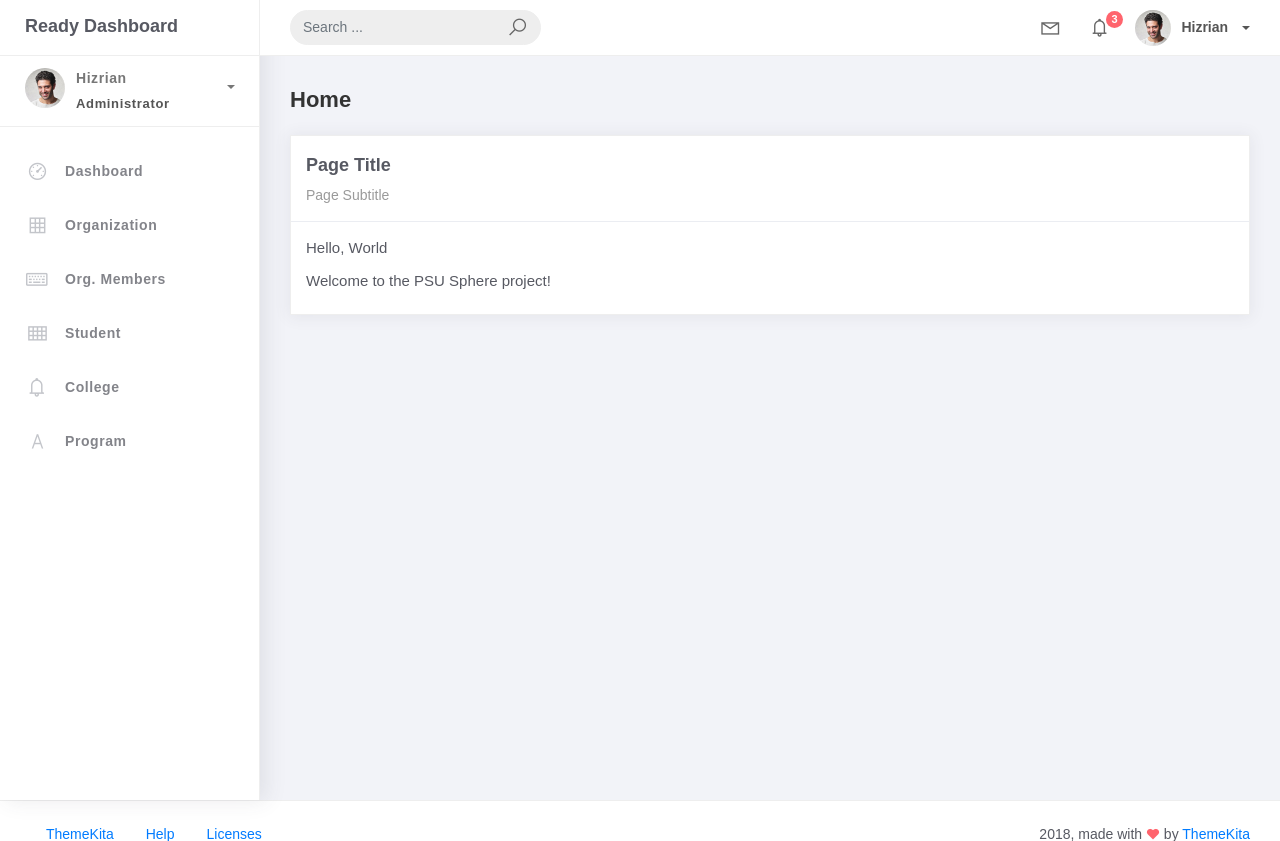
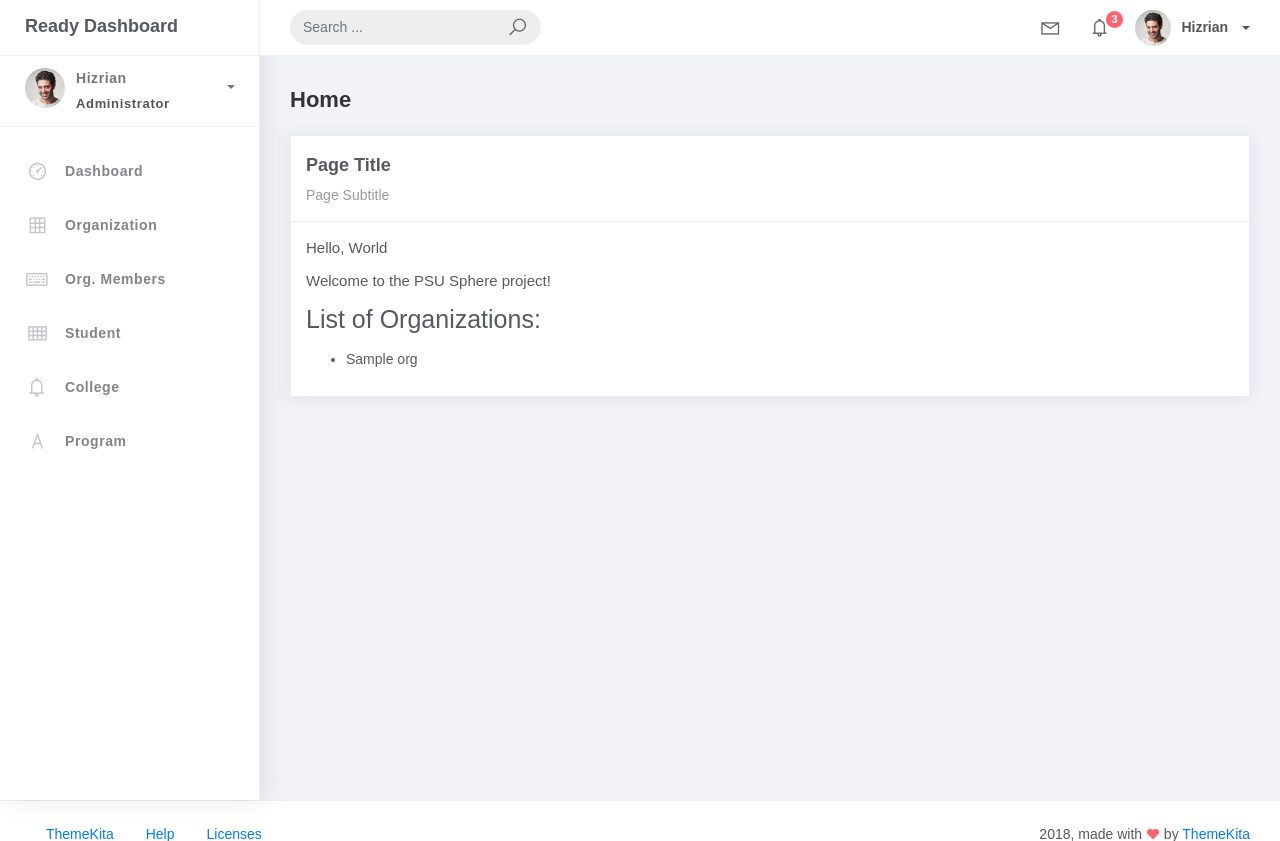
Before and after one commit to lereza/PSUSphere, a Django app: template projectsite/templates/home.html in a window 1280 px wide. Shown: the top 841 px of the page. Run offline with Django 5.2, Linux system fonts and the light colour scheme; the template is opened without the code that fills it: most values are stand-ins (such as "Sample title", 1, 10 or a date in 2020); some libraries are stand-ins or nearby versions.

Commit message:
Updated URLs, views, and home template to display organizations

```diff
--- a/projectsite/templates/home.html
+++ b/projectsite/templates/home.html
@@ -1,5 +1,6 @@
 {% extends 'base.html' %}
 {% load static %}
+
 {% block content %}
 <div class="content">
     <div class="container-fluid">
@@ -12,11 +13,18 @@
                         <div class="card-category">Page Subtitle</div>
                     </div>
                     <div class="card-body">
+                        <p>Hello, World</p>
+                        <p>Welcome to the PSU Sphere project!</p>
 
-
-                        <p>Hello, World</p>
-
-                        <p>Welcome to the PSU Sphere project!</p>
+                        <!-- Display the list of organizations -->
+                        <h5>List of Organizations:</h5>
+                        <ul>
+                            {% for org in home %}
+                                <li>{{ org.name }}</li> <!-- Replace 'name' with the actual field you want to display -->
+                            {% empty %}
+                                <li>No organizations available.</li>
+                            {% endfor %}
+                        </ul>
 
                     </div>
                 </div>
```
Also changed, not shown: projectsite/studentorg/urls.py (+5 -3 lines), projectsite/studentorg/views.py (+4 -5 lines).
